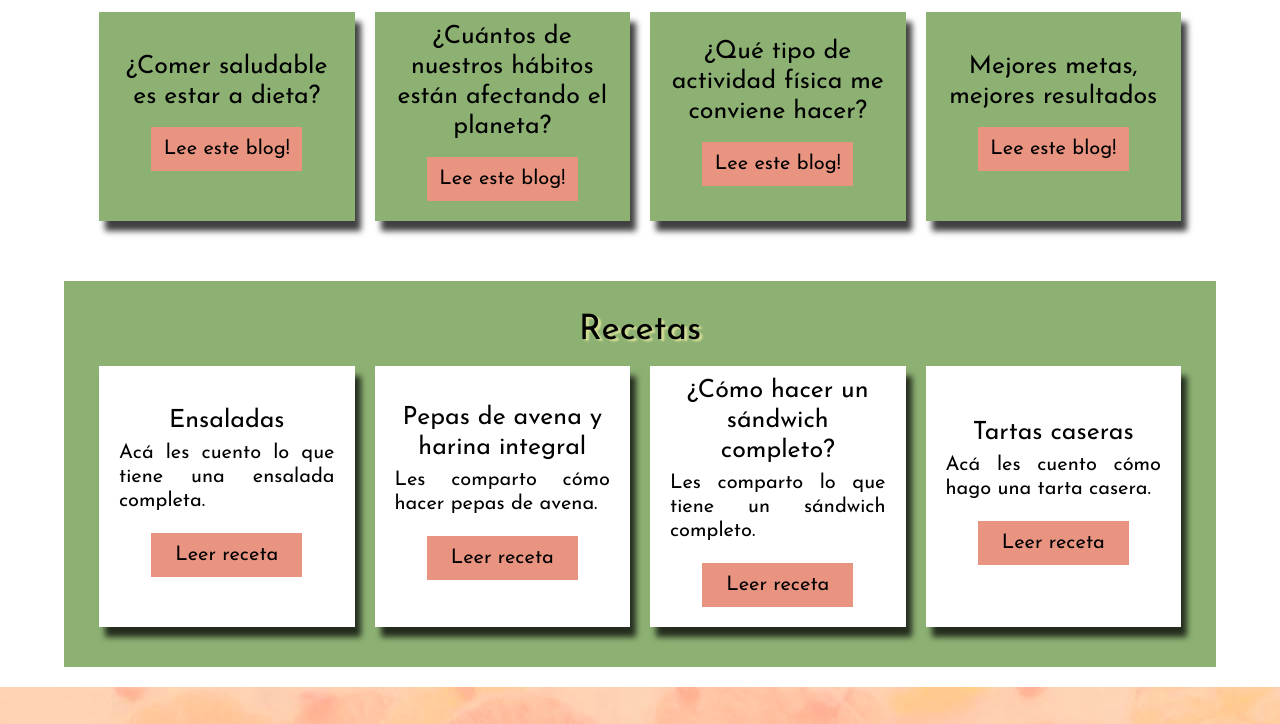
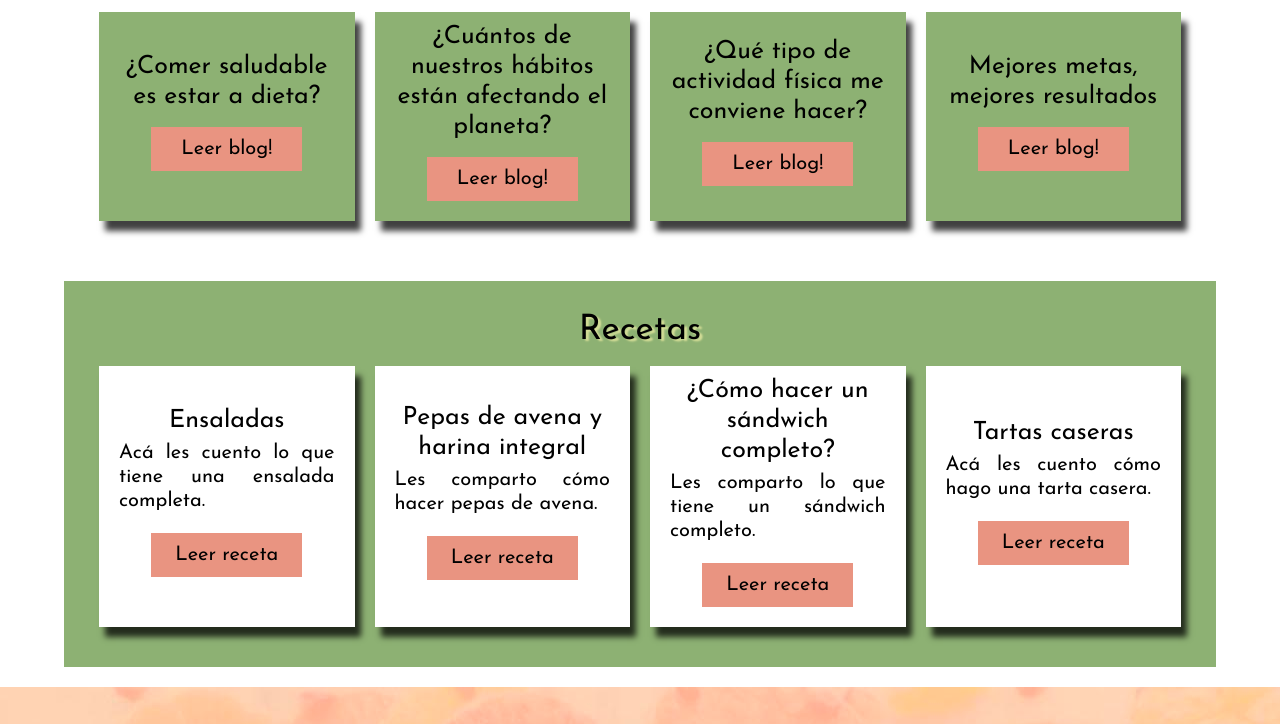
Before and after one commit to NaiaraLN/repoNutricion-nunez, a website: page index.html in a window 1280 px wide. Shown: the part 1305-2029 px from the top of the page. Drawn offline with nearby package versions, Linux system fonts and the light colour scheme.

Commit message:
hago modificaciones en los mediaqueries

```diff
--- a/index.html
+++ b/index.html
@@ -123,19 +123,19 @@
 
                 <article class="index__articulo--green">
                     <h3 class="index__titulo--xl">¿Comer saludable es estar a dieta?</h3>
-                    <a href="pages/blog.html" class="btn-index">Lee este blog!</a>
+                    <a href="pages/blog.html" class="btn-index">Leer blog!</a>
                 </article>
                 <article class="index__articulo--green">
                         <h3 class="index__titulo--xl">¿Cuántos de nuestros hábitos están afectando el planeta?</h3>
-                        <a href="pages/blog.html" class="btn-index" >Lee este blog!</a>
+                        <a href="pages/blog.html" class="btn-index" >Leer blog!</a>
                     </article>
                 <article class="index__articulo--green">
                     <h3 class="index__titulo--xl">¿Qué tipo de actividad física me conviene hacer?</h3>
-                    <a href="pages/blog.html" class="btn-index">Lee este blog!</a>
+                    <a href="pages/blog.html" class="btn-index">Leer blog!</a>
                 </article>
                 <article class="index__articulo--green">
                     <h3 class="index__titulo--xl">Mejores metas, mejores resultados</h3>
-                    <a href="pages/blog.html" class="btn-index">Lee este blog!</a>
+                    <a href="pages/blog.html" class="btn-index">Leer blog!</a>
                 </article>
             </div>
         </section>
--- a/scss/_content.scss
+++ b/scss/_content.scss
@@ -86,7 +86,7 @@ h3{
             justify-content: center;
         }
 
-        // breakpoint - w-60
+        // breakpoint - w-70
         @media only screen and (min-width: 1024px){
             width: $w-70;
         }
--- a/scss/_footer.scss
+++ b/scss/_footer.scss
@@ -28,6 +28,11 @@ footer{
         @include flex(center,center,column);
         flex-wrap: wrap;
         align-content: center;
+
+        // breakpoint width
+        @media only screen and (max-width:992px){
+            width: auto;
+        }
 
         h3{
             color: map-get($map: $colores, $key: 'tres');
```
Also changed, not shown: css/main.css.
